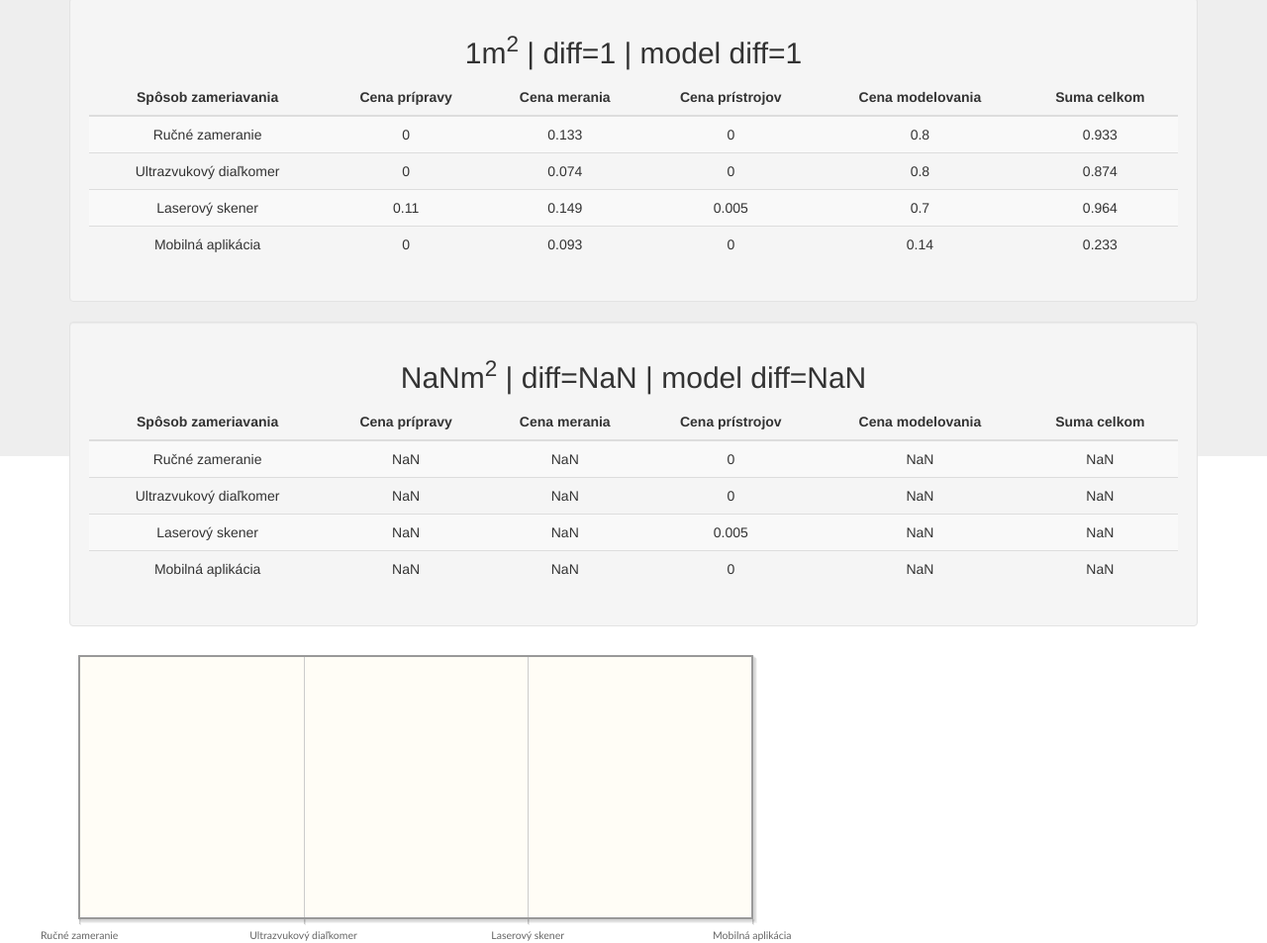
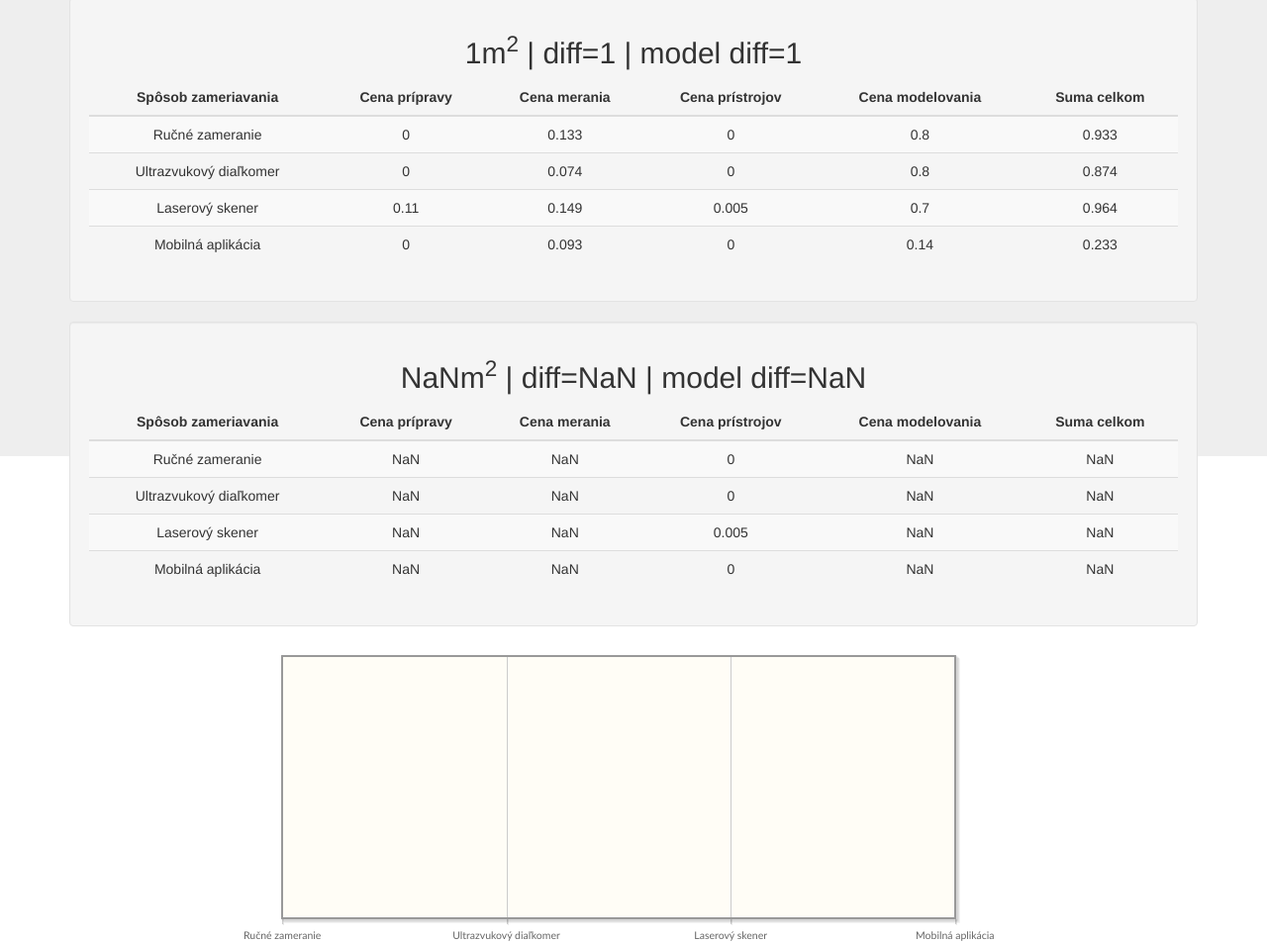
Before and after one commit to vidiecan/tf-www, a plain HTML site: page index.html in a window 1280 px wide. Shown: the part 5139-6092 px from the top of the page at 99% size. Drawn offline with Linux system fonts and the light colour scheme.

Commit message:
graphs, minor ui tweaks

```diff
--- a/index.html
+++ b/index.html
@@ -221,7 +221,10 @@
 
                         <div id="result"></div>
 
-                            <div id="chart2" style="width:700px; height:300px"></div>
+                        <div  class="text-center">
+                            <div class="row col-lg-offset-2 col-lg-8">
+                        <div id="chart" style="width:700px; height:300px"></div>
+                        </div>
 
                     </div>
                 </div>
--- a/js/tf.js
+++ b/js/tf.js
@@ -151,7 +151,7 @@ $(function() {
 
 
         $("#result").html(html);
-        graph("chart2", values);
+        graph("chart", values);
     }
 
     $('.selectable-group li').click(function(e) {
```
